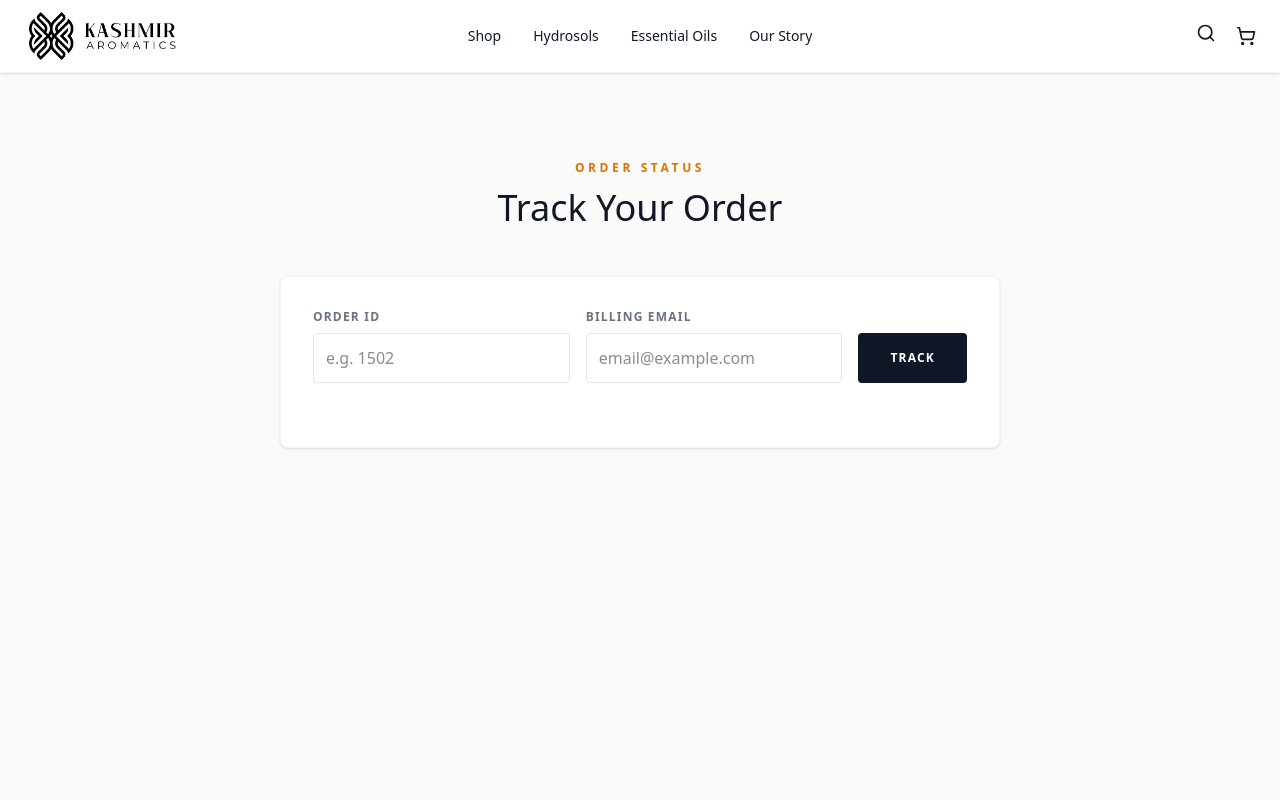
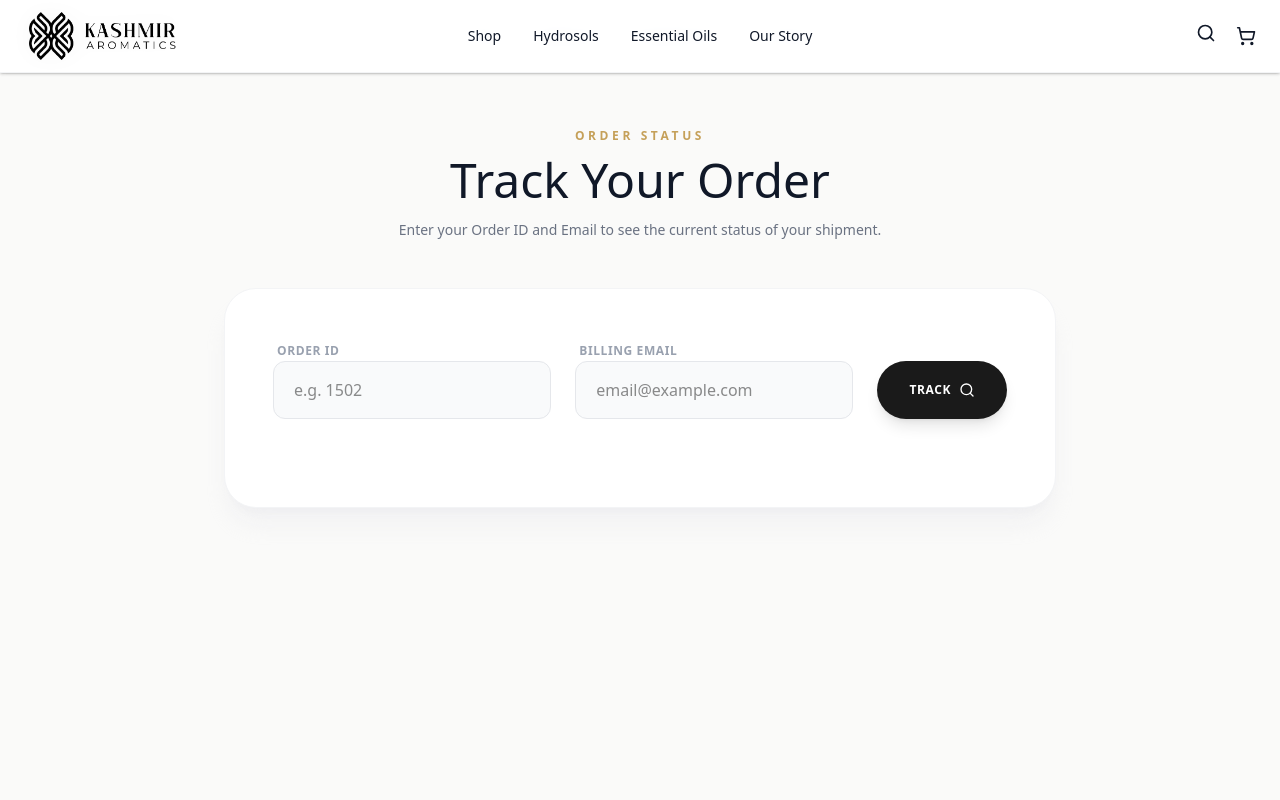
Before and after one commit to miradnanayoub/kashmir-aromatics, a Next.js app: page /track-order in a window 1280 px wide. Shown: the top 800 px of the page. Built offline with nearby package versions, Linux system fonts and the light colour scheme.

Commit message:
updated track order page

```diff
--- a/app/track-order/page.tsx
+++ b/app/track-order/page.tsx
@@ -2,7 +2,7 @@
 
 import Navbar from "@/components/Navbar";
 import { useState } from "react";
-import { Loader2, Package, CheckCircle, Clock, Truck, XCircle } from "lucide-react";
+import { Loader2, Package, CheckCircle, Clock, Truck, XCircle, Search } from "lucide-react";
 
 export default function TrackOrderPage() {
   const [isLoading, setIsLoading] = useState(false);
@@ -40,100 +40,164 @@ export default function TrackOrderPage() {
     }
   }
 
-  // Helper to get status icon/color
+  // Helper to get status icon/color matching your brand theme
   const getStatusStyle = (status: string) => {
     switch (status) {
-      case 'completed': return { icon: <CheckCircle className="w-8 h-8 text-green-500" />, color: "bg-green-50 text-green-700", text: "Completed" };
-      case 'processing': return { icon: <Loader2 className="w-8 h-8 text-blue-500 animate-spin-slow" />, color: "bg-blue-50 text-blue-700", text: "Processing" };
-      case 'on-hold': return { icon: <Clock className="w-8 h-8 text-amber-500" />, color: "bg-amber-50 text-amber-700", text: "On Hold" };
-      case 'cancelled': return { icon: <XCircle className="w-8 h-8 text-red-500" />, color: "bg-red-50 text-red-700", text: "Cancelled" };
-      default: return { icon: <Package className="w-8 h-8 text-gray-500" />, color: "bg-gray-50 text-gray-700", text: status };
+      case 'completed':
+        return {
+          icon: <CheckCircle className="w-6 h-6 text-green-600" />,
+          bg: "bg-green-50 border-green-100",
+          textClass: "text-green-800",
+          label: "Delivered"
+        };
+      case 'processing':
+        return {
+          icon: <Loader2 className="w-6 h-6 text-brand-gold animate-spin-slow" />,
+          bg: "bg-amber-50 border-amber-100",
+          textClass: "text-amber-800",
+          label: "Processing"
+        };
+      case 'on-hold':
+        return {
+          icon: <Clock className="w-6 h-6 text-orange-500" />,
+          bg: "bg-orange-50 border-orange-100",
+          textClass: "text-orange-800",
+          label: "On Hold"
+        };
+      case 'cancelled':
+        return {
+          icon: <XCircle className="w-6 h-6 text-red-500" />,
+          bg: "bg-red-50 border-red-100",
+          textClass: "text-red-800",
+          label: "Cancelled"
+        };
+      default:
+        return {
+          icon: <Package className="w-6 h-6 text-gray-500" />,
+          bg: "bg-gray-50 border-gray-100",
+          textClass: "text-gray-800",
+          label: status
+        };
     }
   };
 
   return (
     <main className="bg-[#FAFAF9] min-h-screen">
+      <Navbar />
 
+      <section className="pt-32 pb-20 px-4 sm:px-6 lg:px-8 max-w-4xl mx-auto">
 
-      <section className="pt-40 pb-20 px-6 max-w-3xl mx-auto">
+        {/* Header */}
         <div className="text-center mb-12">
-          <span className="font-sans text-xs font-bold tracking-[0.3em] text-amber-600 uppercase mb-3 block">Order Status</span>
-          <h1 className="font-serif text-4xl text-gray-900">Track Your Order</h1>
+          <span className="font-sans text-xs font-bold tracking-[0.3em] text-brand-gold uppercase mb-3 block">
+            Order Status
+          </span>
+          <h1 className="font-serif text-3xl md:text-5xl text-gray-900">
+            Track Your Order
+          </h1>
+          <p className="text-gray-500 mt-4 text-sm max-w-lg mx-auto">
+            Enter your Order ID and Email to see the current status of your shipment.
+          </p>
         </div>
 
-        <div className="bg-white p-8 rounded-lg shadow-sm border border-gray-100">
-          <form onSubmit={handleTrack} className="flex flex-col md:flex-row gap-4 mb-8">
-            <div className="flex-1">
-              <label className="block text-xs font-bold uppercase tracking-widest text-gray-500 mb-2">Order ID</label>
+        {/* Card Container */}
+        <div className="bg-white p-8 md:p-12 rounded-[2rem] shadow-xl shadow-gray-200/40 border border-gray-100">
+
+          <form onSubmit={handleTrack} className="flex flex-col md:flex-row gap-6 mb-10">
+            <div className="flex-1 space-y-2">
+              <label className="text-xs font-bold uppercase tracking-wider text-gray-400 ml-1">Order ID</label>
               <input
                 name="orderId"
                 type="text"
                 placeholder="e.g. 1502"
                 required
-                className="w-full border border-gray-200 rounded p-3 focus:outline-none focus:border-amber-600 focus:ring-1 focus:ring-amber-600 transition"
+                className="w-full px-5 py-4 bg-gray-50 border border-gray-200 rounded-xl focus:outline-none focus:ring-2 focus:ring-brand-gold/20 focus:border-brand-gold transition-all"
               />
             </div>
-            <div className="flex-1">
-              <label className="block text-xs font-bold uppercase tracking-widest text-gray-500 mb-2">Billing Email</label>
+            <div className="flex-1 space-y-2">
+              <label className="text-xs font-bold uppercase tracking-wider text-gray-400 ml-1">Billing Email</label>
               <input
                 name="email"
                 type="email"
                 placeholder="email@example.com"
                 required
-                className="w-full border border-gray-200 rounded p-3 focus:outline-none focus:border-amber-600 focus:ring-1 focus:ring-amber-600 transition"
+                className="w-full px-5 py-4 bg-gray-50 border border-gray-200 rounded-xl focus:outline-none focus:ring-2 focus:ring-brand-gold/20 focus:border-brand-gold transition-all"
               />
             </div>
             <div className="flex items-end">
               <button
                 type="submit"
                 disabled={isLoading}
-                className="h-[50px] px-8 bg-gray-900 text-white font-bold uppercase tracking-widest text-xs rounded hover:bg-amber-600 transition-colors disabled:opacity-70 flex items-center justify-center w-full md:w-auto"
+                className="h-[58px] px-8 bg-brand-black text-white font-bold uppercase tracking-wider text-xs rounded-full hover:bg-brand-gold transition-all shadow-lg hover:shadow-brand-gold/20 disabled:opacity-70 flex items-center justify-center gap-2 w-full md:w-auto"
               >
-                {isLoading ? <Loader2 className="w-4 h-4 animate-spin" /> : "Track"}
+                {isLoading ? (
+                  <Loader2 className="w-4 h-4 animate-spin" />
+                ) : (
+                  <>
+                    <span>Track</span>
+                    <Search className="w-4 h-4" />
+                  </>
+                )}
               </button>
             </div>
           </form>
 
           {/* --- RESULTS AREA --- */}
           {error && (
-            <div className="bg-red-50 text-red-600 p-4 rounded text-center text-sm border border-red-100">
+            <div className="bg-red-50 text-red-600 p-4 rounded-xl text-center text-sm border border-red-100 flex items-center justify-center gap-2 animate-fade-in-up">
+              <XCircle className="w-4 h-4" />
               {error}
             </div>
           )}
 
           {orderData && (
-            <div className="animate-in fade-in slide-in-from-bottom-4 duration-500">
-              <div className={`p-6 rounded-lg border border-gray-100 flex items-center gap-4 mb-6 ${getStatusStyle(orderData.status).color}`}>
-                {getStatusStyle(orderData.status).icon}
+            <div className="animate-fade-in-up">
+
+              {/* Status Banner */}
+              <div className={`p-6 rounded-2xl border flex items-center gap-5 mb-8 ${getStatusStyle(orderData.status).bg}`}>
+                <div className="p-3 bg-white rounded-full shadow-sm">
+                  {getStatusStyle(orderData.status).icon}
+                </div>
                 <div>
-                  <h3 className="font-serif text-xl font-medium capitalize">{getStatusStyle(orderData.status).text}</h3>
-                  <p className="text-xs opacity-80 uppercase tracking-wider mt-1">Order #{orderData.id}</p>
+                  <h3 className={`font-serif text-xl font-bold capitalize ${getStatusStyle(orderData.status).textClass}`}>
+                    {getStatusStyle(orderData.status).label}
+                  </h3>
+                  <p className={`text-xs opacity-80 uppercase tracking-wider mt-1 ${getStatusStyle(orderData.status).textClass}`}>
+                    Order #{orderData.id}
+                  </p>
                 </div>
               </div>
 
-              <div className="border-t border-gray-100 pt-6">
-                <h4 className="font-bold text-gray-900 text-sm uppercase tracking-wider mb-4">Order Items</h4>
-                <ul className="space-y-4">
+              {/* Order Details */}
+              <div className="border-t border-dashed border-gray-200 pt-8">
+                <h4 className="font-serif text-lg text-gray-900 mb-6 flex items-center gap-2">
+                  <Package className="w-5 h-5 text-gray-400" />
+                  Order Summary
+                </h4>
+
+                <ul className="space-y-4 mb-6">
                   {orderData.items.map((item: any, i: number) => (
-                    <li key={i} className="flex justify-between items-center text-sm">
-                      <span className="text-gray-600">
-                        <span className="font-medium text-gray-900">{item.quantity}x</span> {item.name}
-                      </span>
-                      <span className="font-medium text-gray-900">
-                        {/* Assuming currency symbol is in the data, simpler display here */}
-                        Wait for total
+                    <li key={i} className="flex justify-between items-start text-sm py-2 border-b border-gray-50 last:border-0">
+                      <div className="flex-1 pr-4">
+                        <span className="font-bold text-brand-black mr-2">{item.quantity}x</span>
+                        <span className="text-gray-600">{item.name}</span>
+                      </div>
+                      <span className="font-medium text-gray-900 whitespace-nowrap">
+                         {/* FIX: Display actual item total instead of "Wait for total" */}
+                         {item.total ? `₹${item.total}` : ''}
                       </span>
                     </li>
                   ))}
                 </ul>
-                <div className="border-t border-gray-100 mt-4 pt-4 flex justify-between items-center">
-                  <span className="font-bold text-gray-900">Total</span>
-                  <span className="font-serif text-xl text-amber-600 font-medium">
-                     {/* Try to parse currency symbol if available, else standard */}
+
+                <div className="bg-gray-50 rounded-xl p-6 flex justify-between items-center border border-gray-100">
+                  <span className="text-sm font-bold text-gray-500 uppercase tracking-widest">Total Amount</span>
+                  <span className="font-serif text-2xl text-brand-black">
                      ₹{orderData.total}
                   </span>
                 </div>
               </div>
+
             </div>
           )}
         </div>
```
